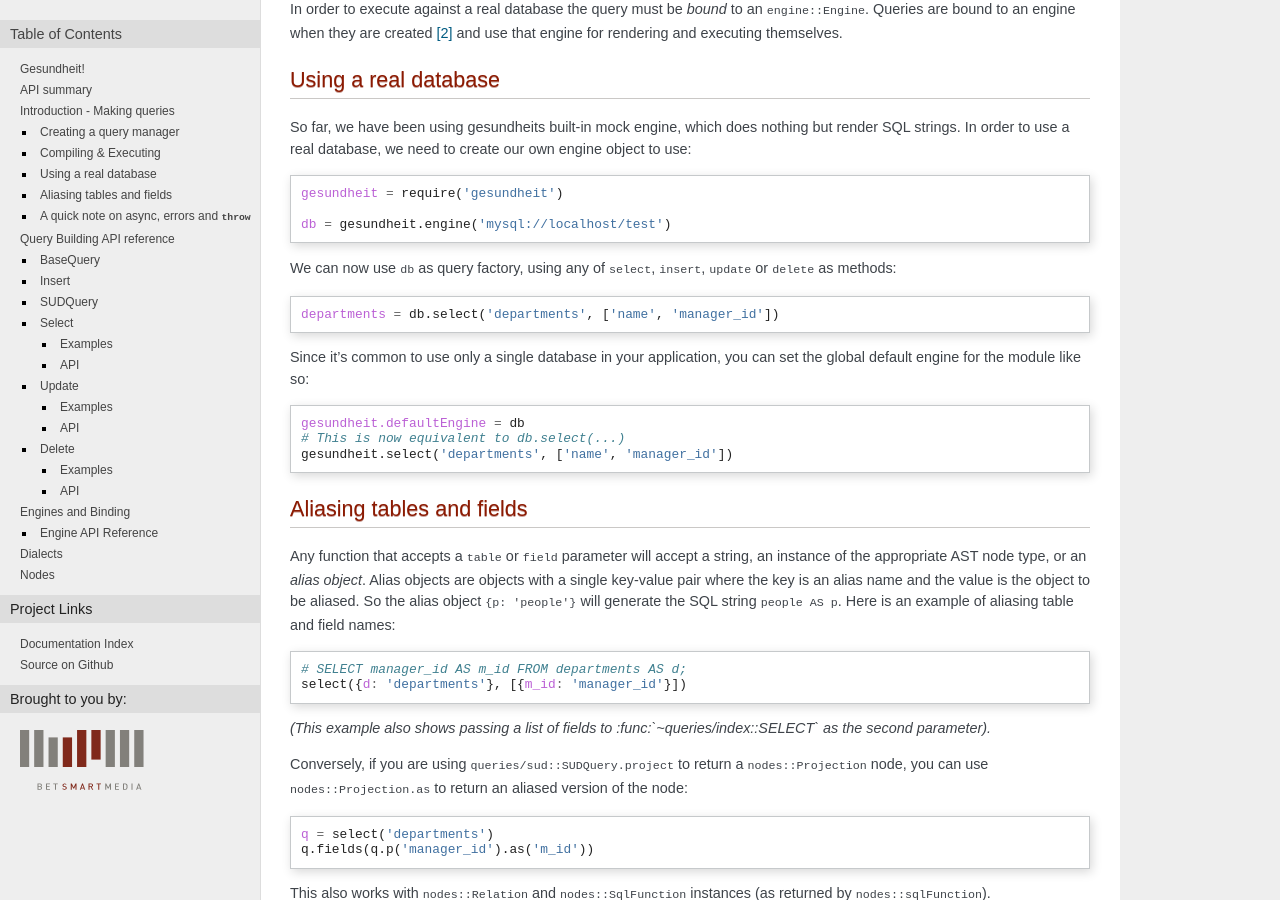
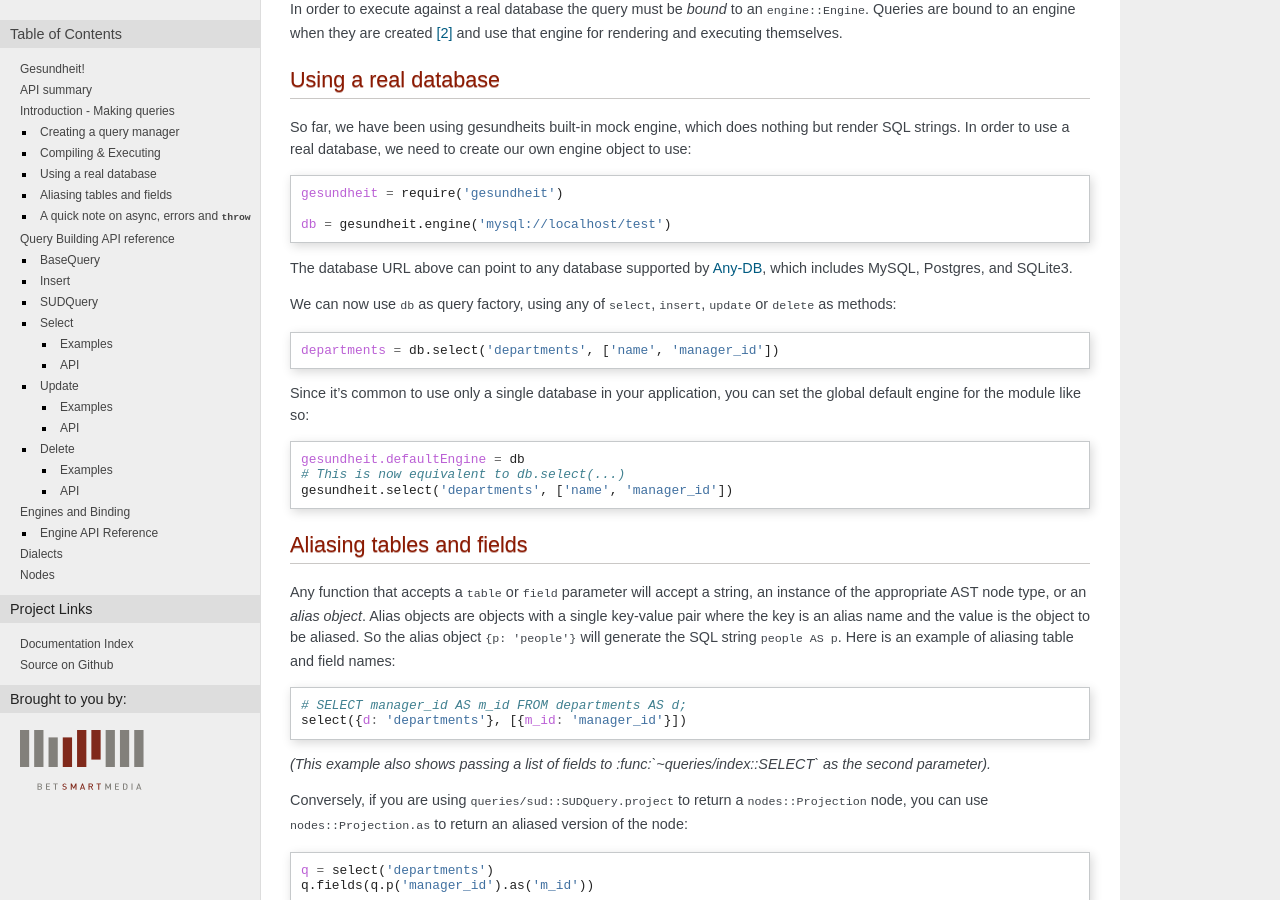
Before and after one commit to BetSmartMedia/gesundheit, a Sphinx documentation site: the page built from doc/index.rst, in a window 1280 px wide and 900 px high, scrolled down 1351 px. Built offline with Sphinx 7.4.7, drawn with Linux system fonts in a browser that asks for light colours; pages that are not in the unit, such as notebooks, are missing from menus; cross-references to code outside the pages are shown as plain code.

Commit message:
Add yet-another link to any-db in the docs

```diff
--- a/doc/index.rst
+++ b/doc/index.rst
@@ -90,6 +90,9 @@ own engine object to use::
 
   db = gesundheit.engine('mysql://localhost/test')
 
+The database URL above can point to any database supported by Any-DB_, which
+includes MySQL, Postgres, and SQLite3.
+
 We can now use ``db`` as query factory, using any of ``select``, ``insert``,
 ``update`` or ``delete`` as methods::
 
@@ -101,6 +104,8 @@ set the global default engine for the module like so::
   gesundheit.defaultEngine = db
   # This is now equivalent to db.select(...)
   gesundheit.select('departments', ['name', 'manager_id'])
+
+.. _Any-DB: https://github.com/grncdr/node-any-db
 
 .. _using-aliases:
 
```
